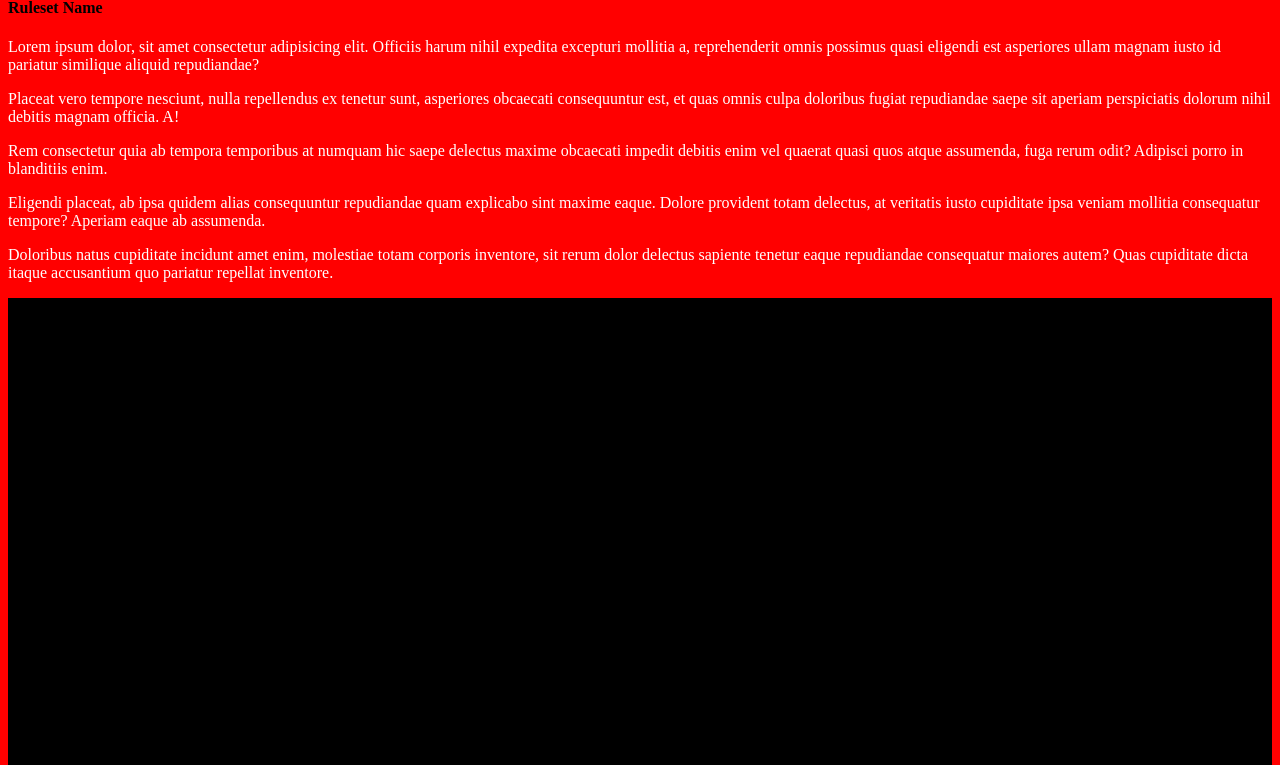
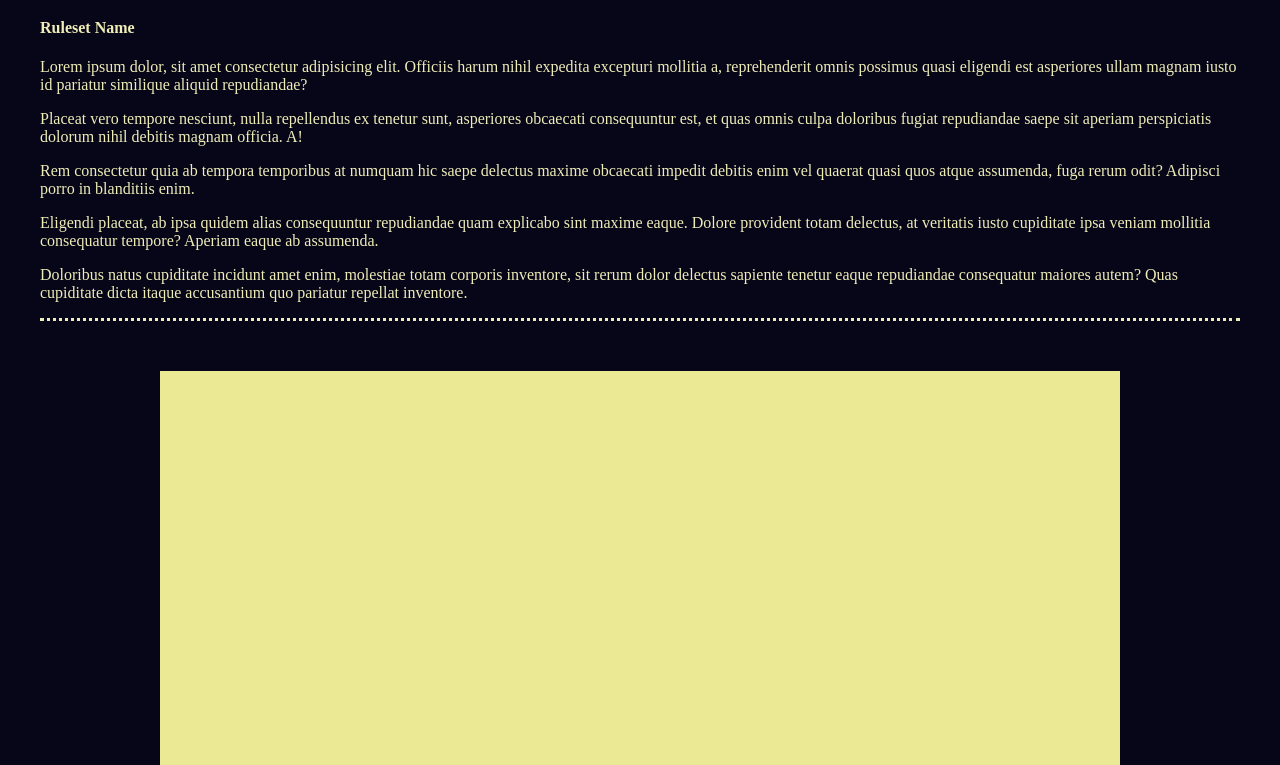
Before and after one commit to damymetzke/CellularAutomataEngine, a website: page html/index.html in a window 1280 px wide. Shown: the part 101-866 px from the top of the page. Drawn offline with nearby package versions, Linux system fonts and the light colour scheme; files that its build step writes are made by us from their sources.

Commit message:
written styling.

```diff
--- a/html/index.html
+++ b/html/index.html
@@ -35,7 +35,7 @@
         </header>
         <main>
             <svg xmlns="http://www.w3.org/2000/svg" viewbox="0 0 1 1">
-                <rect x="0" y="0" width="1" height="1" fill="black" />
+                <rect x="0" y="0" width="1" height="1" fill="#ebe993" />
                 <g id="grid-background">
 
                 </g>
--- a/style/index.scss
+++ b/style/index.scss
@@ -1,8 +1,40 @@
+$color-dark: #070518;
+$color-light: #eeedb7;
+
+html
+{
+    background-color: $color-dark;
+    padding: 0;
+    margin: 0;
+}
+
 body
 {
-    background-color: red;
-    p
+    max-width: 1200px;
+    margin: 0 auto;
+    padding: 20px;
+    background-color: $color-dark;
+    color: $color-light;
+}
+
+header
+{
+    border-bottom: $color-light dotted 3px;
+    margin-bottom: 50px;
+}
+
+main
+{
+    display: flex;
+
+    justify-content: center;
+
+    padding-bottom: 100px;
+
+    >svg
     {
-        color: white;
+        width: 80%;
+        height: auto;
+        margin: 0 auto;
     }
 }
```
